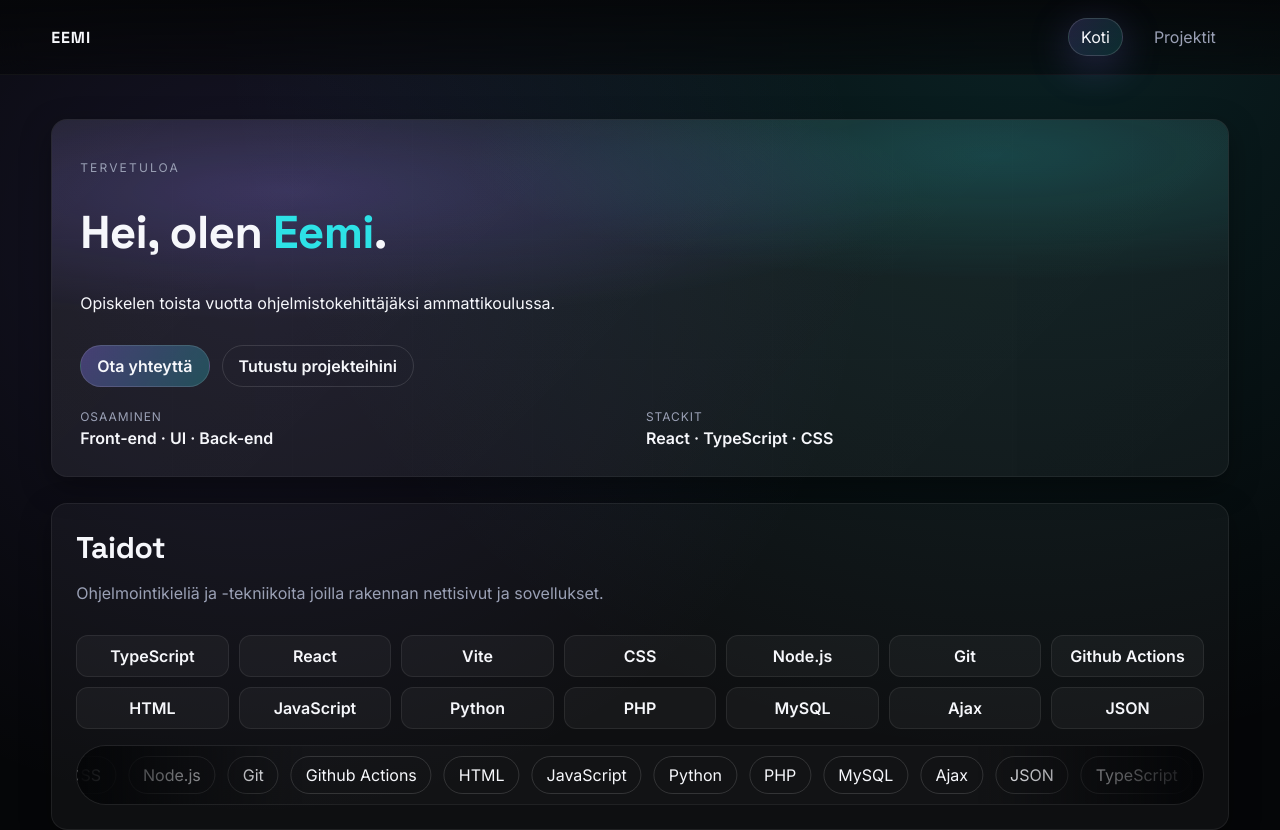
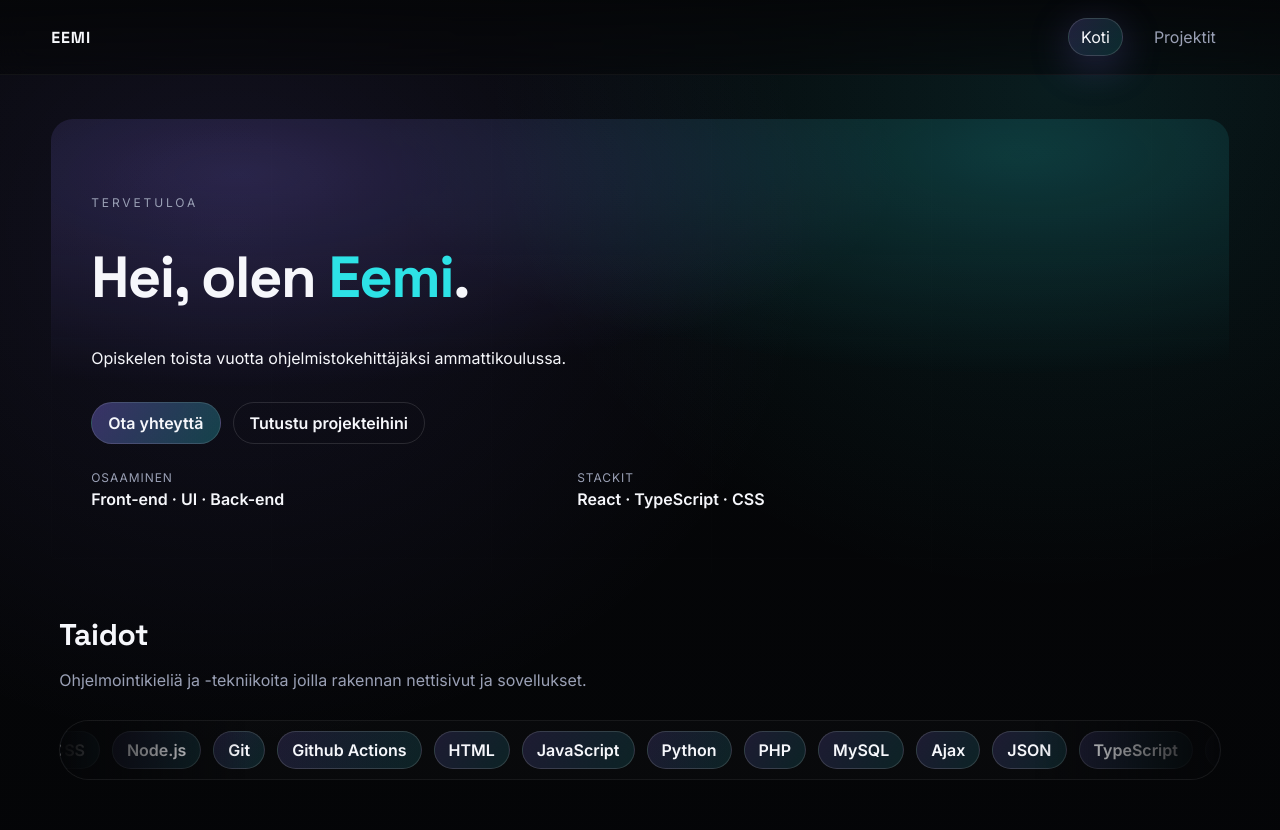
Before and after one commit to Eemi00/portfolio, a React (Vite) app: page / in a window 1280 px wide. Shown: the top 830 px of the page. Built offline with nearby package versions, Linux system fonts and the light colour scheme.

Commit message:
Fixattu paljon bugeja ja tyylityksiä

```diff
--- a/src/components/Hero.tsx
+++ b/src/components/Hero.tsx
@@ -4,6 +4,7 @@ export default function Hero() {
     return (
         <section className="hero card">
             <div className="hero-bg" aria-hidden />
+            <div className="hero-glow" aria-hidden />
             <div className="hero-content">
                 <p className="hero-eyebrow">Tervetuloa</p>
                 <h1 className="hero-title">
@@ -16,7 +17,7 @@ export default function Hero() {
                     <a href="mailto:eemi.illik@gmail.com" className="pill primary">Ota yhteyttä</a>
                     <a href="/projects" className="pill ghost">Tutustu projekteihini</a>
                 </div>
-                <div className="hero-meta">
+                <div className="hero-split">
                     <div>
                         <p className="meta-label">Osaaminen</p>
                         <p className="meta-value">Front-end · UI · Back-end</p>
--- a/src/components/Skills.tsx
+++ b/src/components/Skills.tsx
@@ -3,16 +3,10 @@ import '../styles/Skills.css'
 
 export default function Skills() {
     return (
-        <section className="card skills">
+        <section className="skills">
             <div className="skills-header">
                 <h2 className="section-title">Taidot</h2>
                 <p className="text-muted">Ohjelmointikieliä ja -tekniikoita joilla rakennan nettisivut ja sovellukset.</p>
-            </div>
-
-            <div className="skills-grid">
-                {skills.map((skill) => (
-                    <div className="skill-chip" key={skill}>{skill}</div>
-                ))}
             </div>
 
             <div className="skills-marquee" aria-hidden>
--- a/src/pages/Home.tsx
+++ b/src/pages/Home.tsx
@@ -7,7 +7,7 @@ export default function Home() {
         <div className="home">
             <Hero />
             <Skills />
-            <section className="card contact">
+            <section className="contact">
                 <div>
                     <h2 className="section-title">Yhteystiedot</h2>
                     <p className="text-muted">
--- a/src/styles/Hero.css
+++ b/src/styles/Hero.css
@@ -1,31 +1,33 @@
 .hero {
     position: relative;
     overflow: hidden;
-    padding: clamp(20px, 4vw, 28px);
-    border-radius: var(--radius);
+    padding: clamp(28px, 6vw, 64px) clamp(18px, 5vw, 40px);
+    border-radius: clamp(14px, 3vw, 22px);
+    background: transparent;
+    border: none;
 }
 
 .hero-bg {
     position: absolute;
     inset: 0;
     background:
-        radial-gradient(120% 80% at 20% 20%, rgba(143, 123, 255, 0.24), transparent 45%),
-        radial-gradient(90% 70% at 80% 10%, rgba(45, 226, 230, 0.18), transparent 50%),
-        linear-gradient(135deg, rgba(255, 255, 255, 0.04), rgba(255, 255, 255, 0.01));
+        radial-gradient(140% 120% at 16% 12%, rgba(143, 123, 255, 0.22), transparent 40%),
+        radial-gradient(120% 110% at 82% 8%, rgba(45, 226, 230, 0.18), transparent 45%);
     opacity: 0.9;
     filter: blur(0px);
     pointer-events: none;
 }
 
-.hero::after {
-    content: '';
+.hero-glow {
     position: absolute;
     inset: 0;
-    background-image: linear-gradient(90deg, rgba(255, 255, 255, 0.04) 1px, transparent 1px),
+    background-image:
+        linear-gradient(90deg, rgba(255, 255, 255, 0.04) 1px, transparent 1px),
         linear-gradient(0deg, rgba(255, 255, 255, 0.04) 1px, transparent 1px);
-    background-size: 120px 120px;
-    opacity: 0.08;
+    background-size: 220px 220px;
+    opacity: 0.06;
     mix-blend-mode: screen;
+    pointer-events: none;
 }
 
 .hero-content {
@@ -33,12 +35,13 @@
     z-index: 1;
     display: flex;
     flex-direction: column;
-    gap: 16px;
+    gap: clamp(12px, 2vw, 18px);
+    max-width: 960px;
 }
 
 .hero-eyebrow {
     text-transform: uppercase;
-    letter-spacing: 0.18em;
+    letter-spacing: 0.24em;
     font-size: 12px;
     color: var(--muted);
 }
@@ -46,9 +49,9 @@
 .hero-title {
     font-family: 'Space Grotesk', 'Inter', sans-serif;
     font-weight: 700;
-    letter-spacing: -0.015em;
+    letter-spacing: -0.025em;
     margin: 0;
-    font-size: clamp(32px, 6vw, 46px);
+    font-size: clamp(36px, 8vw, 58px);
 }
 
 .hero-accent {
@@ -59,7 +62,7 @@
     margin: 0;
     color: var(--muted);
     max-width: 720px;
-    line-height: 1.6;
+    line-height: 1.65;
 }
 
 .hero-actions {
@@ -68,37 +71,11 @@
     flex-wrap: wrap;
 }
 
-.pill {
-    display: inline-flex;
-    align-items: center;
-    gap: 8px;
-    padding: 10px 16px;
-    border-radius: 999px;
-    border: 1px solid rgba(255, 255, 255, 0.12);
-    background: var(--panel);
-    color: var(--text);
-    transition: var(--transition-strong);
-    font-weight: 600;
-}
-
-.pill:hover {
-    transform: translateY(-1px) scale(1.01);
-    box-shadow: var(--glow);
-}
-
-.pill.primary {
-    background: linear-gradient(120deg, rgba(143, 123, 255, 0.35), rgba(45, 226, 230, 0.25));
-}
-
-.pill.ghost {
-    background: transparent;
-}
-
-.hero-meta {
+.hero-split {
     display: grid;
-    grid-template-columns: repeat(auto-fit, minmax(180px, 1fr));
+    grid-template-columns: repeat(auto-fit, minmax(220px, 1fr));
     gap: 12px;
-    margin-top: 6px;
+    padding-top: 8px;
 }
 
 .meta-label {
--- a/src/styles/Layout.css
+++ b/src/styles/Layout.css
@@ -1,3 +1,4 @@
 .layout-main {
     padding-top: clamp(28px, 4vw, 44px);
+    padding-bottom: clamp(28px, 4vw, 50px);
 }
--- a/src/styles/Skills.css
+++ b/src/styles/Skills.css
@@ -1,11 +1,32 @@
 .skills {
-    padding: clamp(18px, 3vw, 24px);
+    padding: clamp(10px, 2vw, 16px) clamp(4px, 2vw, 8px);
     display: flex;
     flex-direction: column;
-    gap: 16px;
+    gap: 14px;
+    position: relative;
+}
+
+.skills::before {
+    content: '';
+    position: absolute;
+    inset: 0;
+    border-radius: clamp(14px, 2vw, 20px);
+    opacity: 0.25;
+    pointer-events: none;
+}
+
+.skills-header {
+    position: relative;
+    z-index: 1;
+}
+
+.skills-header p {
+    max-width: 720px;
 }
 
 .skills-grid {
+    position: relative;
+    z-index: 1;
     display: grid;
     grid-template-columns: repeat(auto-fit, minmax(140px, 1fr));
     gap: 10px;
@@ -14,8 +35,8 @@
 .skill-chip {
     padding: 10px 12px;
     border-radius: 12px;
-    border: 1px solid rgba(255, 255, 255, 0.08);
-    background: var(--panel);
+    border: 1px solid rgba(255, 255, 255, 0.1);
+    background: rgba(255, 255, 255, 0.03);
     text-align: center;
     font-weight: 600;
     color: var(--text);
@@ -23,24 +44,25 @@
 }
 
 .skill-chip:hover {
-    border-color: rgba(255, 255, 255, 0.16);
+    border-color: rgba(255, 255, 255, 0.18);
     transform: translateY(-1px);
+    box-shadow: 0 8px 24px rgba(0, 0, 0, 0.25);
 }
 
 .skills-marquee {
+    position: relative;
     overflow: hidden;
     border: 1px solid rgba(255, 255, 255, 0.06);
     border-radius: 999px;
     padding: 10px 0;
     background: rgba(255, 255, 255, 0.02);
-    position: relative;
 }
 
 .skills-marquee::after {
     content: '';
     position: absolute;
     inset: 0;
-    background: linear-gradient(90deg, var(--bg) 0%, transparent 20%, transparent 80%, var(--bg) 100%);
+    background: linear-gradient(90deg, var(--bg) 0%, transparent 16%, transparent 84%, var(--bg) 100%);
     pointer-events: none;
 }
 
@@ -55,6 +77,10 @@
     padding: 8px 14px;
     border-radius: 999px;
     border: 1px solid rgba(255, 255, 255, 0.14);
+    background: linear-gradient(120deg, rgba(143, 123, 255, 0.16), rgba(45, 226, 230, 0.12));
+    font-weight: 600;
+    color: var(--text);
+    white-space: nowrap;
 }
 
 @keyframes scroll {
--- a/src/styles/global.css
+++ b/src/styles/global.css
@@ -16,9 +16,10 @@
 body {
     margin: 0;
     min-height: 100vh;
-    background: radial-gradient(120% 120% at 20% 20%, rgba(143, 123, 255, 0.12), transparent 40%),
-        radial-gradient(140% 140% at 80% 0%, rgba(45, 226, 230, 0.12), transparent 45%),
-        var(--bg);
+    background:
+        radial-gradient(120% 120% at 18% 20%, rgba(143, 123, 255, 0.10), transparent 38%),
+        radial-gradient(110% 110% at 82% 8%, rgba(45, 226, 230, 0.10), transparent 40%),
+        linear-gradient(180deg, #050608 0%, #040507 100%);
     color: var(--text);
     text-rendering: optimizeLegibility;
     -webkit-font-smoothing: antialiased;
@@ -37,8 +38,7 @@ a {
 main {
     display: flex;
     flex-direction: column;
-    gap: clamp(32px, 4vw, 56px);
-    padding-bottom: clamp(48px, 6vw, 80px);
+    gap: clamp(28px, 4vw, 52px);
 }
 
 .container {
@@ -46,28 +46,40 @@ main {
     margin: 0 auto;
 }
 
-.card {
-    background: var(--panel);
-    border: 1px solid rgba(255, 255, 255, 0.07);
-    border-radius: var(--radius);
-    box-shadow: var(--shadow-soft);
-    transition: transform var(--transition-strong), box-shadow var(--transition-strong), border-color var(--transition);
-}
-
-.card:hover {
-    transform: translateY(-4px);
-    box-shadow: var(--shadow-strong), var(--glow);
-    border-color: rgba(255, 255, 255, 0.12);
-}
-
 .section-title {
     font-family: 'Space Grotesk', 'Inter', sans-serif;
     font-weight: 700;
     letter-spacing: -0.01em;
     font-size: clamp(24px, 3vw, 30px);
-    margin: 0 0 12px;
+    margin: 0 0 8px;
 }
 
 .text-muted {
     color: var(--muted);
 }
+
+.pill {
+    display: inline-flex;
+    align-items: center;
+    gap: 8px;
+    padding: 10px 16px;
+    border-radius: 999px;
+    border: 1px solid rgba(255, 255, 255, 0.12);
+    background: var(--panel);
+    color: var(--text);
+    transition: var(--transition-strong);
+    font-weight: 600;
+}
+
+.pill:hover {
+    transform: translateY(-1px) scale(1.01);
+    box-shadow: var(--glow);
+}
+
+.pill.primary {
+    background: linear-gradient(120deg, rgba(143, 123, 255, 0.35), rgba(45, 226, 230, 0.25));
+}
+
+.pill.ghost {
+    background: transparent;
+}
```
